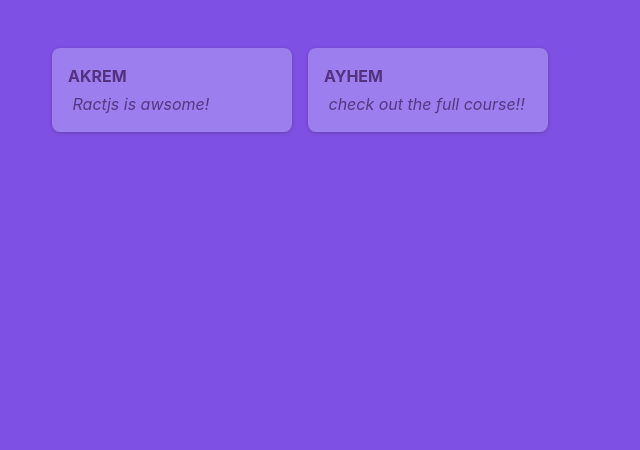
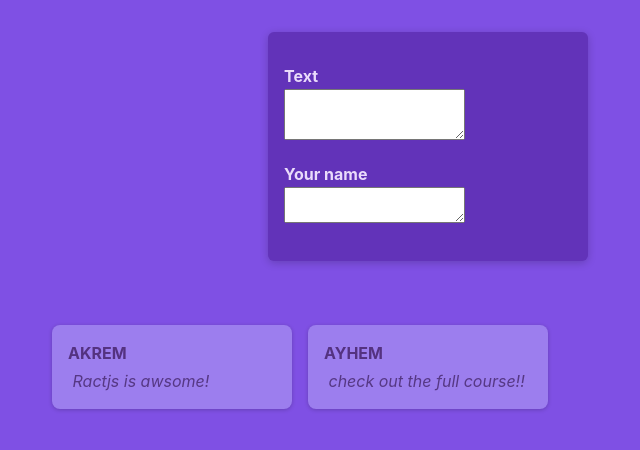
Before and after one commit to MarzouguiAkrem/React_Poster, a React (Vite) app: page / in a window 1280 px wide. Shown: the top 450 px of the page, without its empty margins (212-852 px from the left). Built offline with nearby package versions, Linux system fonts and the light colour scheme.

Commit message:
add form

```diff
--- /dev/null
+++ b/src/components/NewPost.jsx
@@ -0,0 +1,19 @@
+import classes from './NewPost.module.css'
+
+function NewPost () {
+    return (
+        <form className={classes.form}>
+            <p>
+                <label htmlFor='body'>Text</label>
+                <textarea id='body' required rows={3}/>
+            </p>
+            <p>
+                <label htmlFor='name'>Your name</label>
+                <textarea id='name' required/>
+            </p>
+
+        </form>
+
+    );
+}
+export default NewPost;
--- /dev/null
+++ b/src/components/NewPost.module.css
@@ -0,0 +1,15 @@
+.form {
+    background-color: #6233b9;
+    padding: 1rem;
+    width: 20rem;
+    margin: 2rem auto;
+    border-radius: 6px;
+    box-shadow: 0 2px 8px rgba(0, 0, 0, 0.2);
+}
+
+.form label {
+    display: block;
+    margin-bottom: 0.05rem;
+    color: #eadbfb;
+    font-weight: bold;
+}
--- a/src/components/PostsList.jsx
+++ b/src/components/PostsList.jsx
@@ -1,12 +1,16 @@
 import Post from './Post'
 import classes from './PostList.module.css';
-
+import NewPost from './NewPost';
 function PostList() {
     return (
+        <>
+        <NewPost/>
         <ul className={classes.posts}>
           <Post author ="Akrem" body=" Ractjs is awsome!"/>
           <Post author ="Ayhem" body=" check out the full course!!"/>
-    </ul>
+        </ul>
+        </>
+
     )
 
 
```
